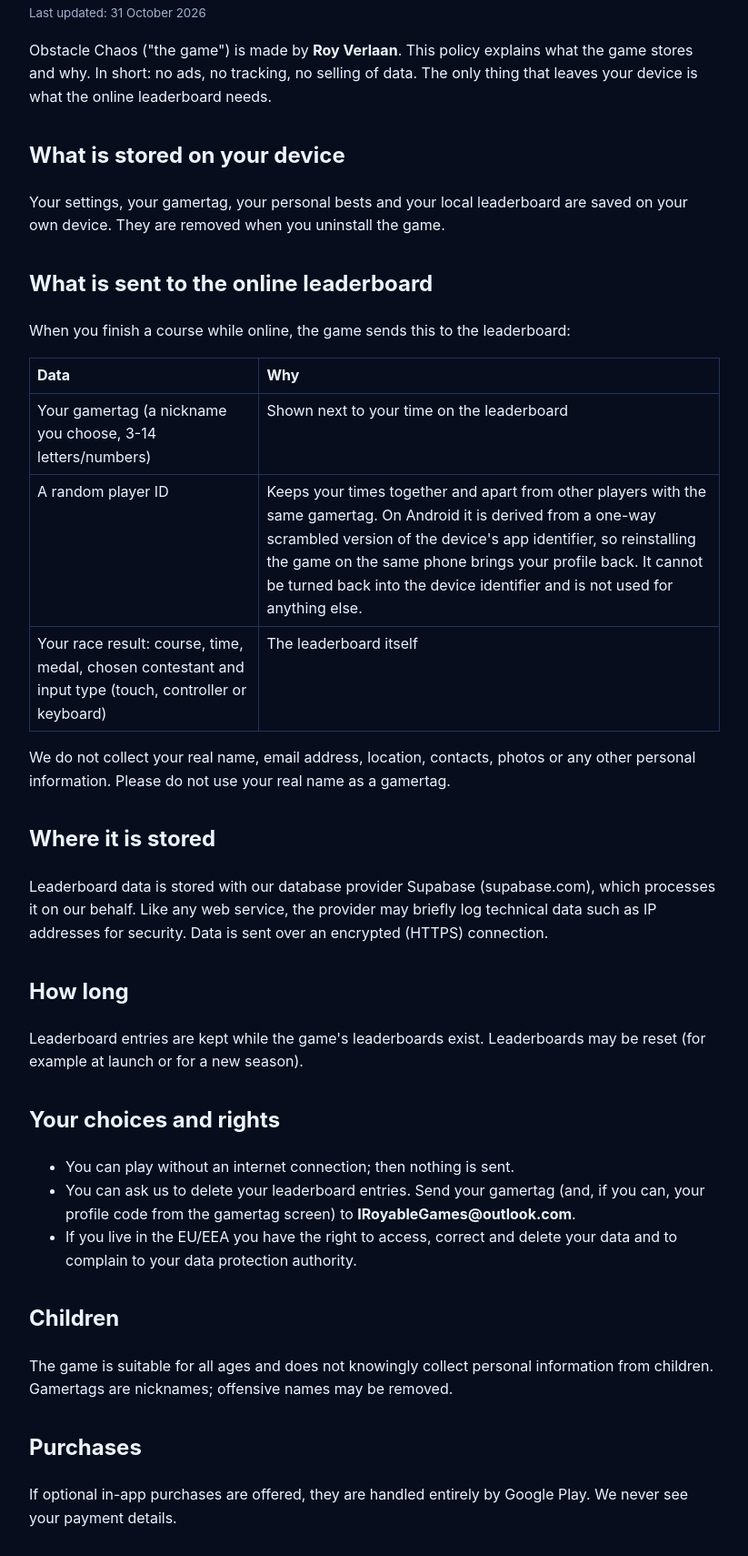
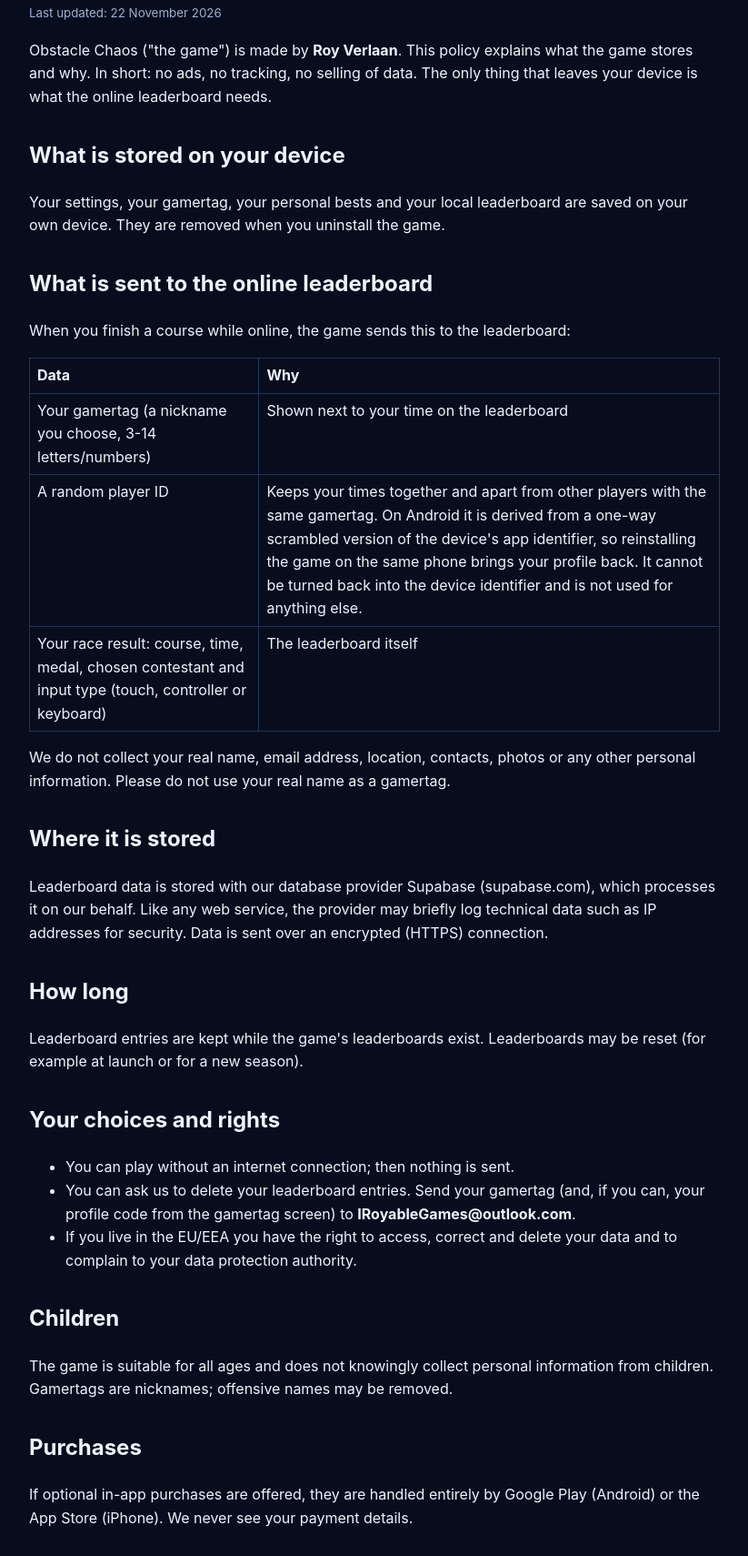
Before and after one commit to IRoyable/IRoyable.github.io, a plain HTML site: page privacy/index.html in a window 1280 px wide. Shown: the part 157-1867 px from the top of the page at 91% size, without its empty margins (228-1051 px from the left). Drawn offline with Linux system fonts and the light colour scheme.

Commit message:
Privacy: purchases via Google Play or the App Store
Co-Authored-By: Claude Opus 5.5 <noreply@anthropic.com>

```diff
--- a/privacy/index.html
+++ b/privacy/index.html
@@ -13,7 +13,7 @@ table{border-collapse:collapse;width:100%}td,th{border:1px solid #22335c;padding
 <body>
 <a class="back" href="../">← Obstacle Chaos</a>
 <h1>Obstacle Chaos - Privacy Policy</h1>
-<small>Last updated: 31 October 2026</small>
+<small>Last updated: 22 November 2026</small>
 
 <p>Obstacle Chaos ("the game") is made by <b>Roy Verlaan</b>. This policy explains what the game stores and why. In short: no ads, no tracking, no selling of data. The only thing that leaves your device is what the online leaderboard needs.</p>
 
@@ -47,7 +47,7 @@ table{border-collapse:collapse;width:100%}td,th{border:1px solid #22335c;padding
 <p>The game is suitable for all ages and does not knowingly collect personal information from children. Gamertags are nicknames; offensive names may be removed.</p>
 
 <h2>Purchases</h2>
-<p>If optional in-app purchases are offered, they are handled entirely by Google Play. We never see your payment details.</p>
+<p>If optional in-app purchases are offered, they are handled entirely by Google Play (Android) or the App Store (iPhone). We never see your payment details.</p>
 
 <h2>Changes and contact</h2>
 <p>If this policy changes, the new version will be posted here. Questions: <b>IRoyableGames@outlook.com</b>.</p>
```
